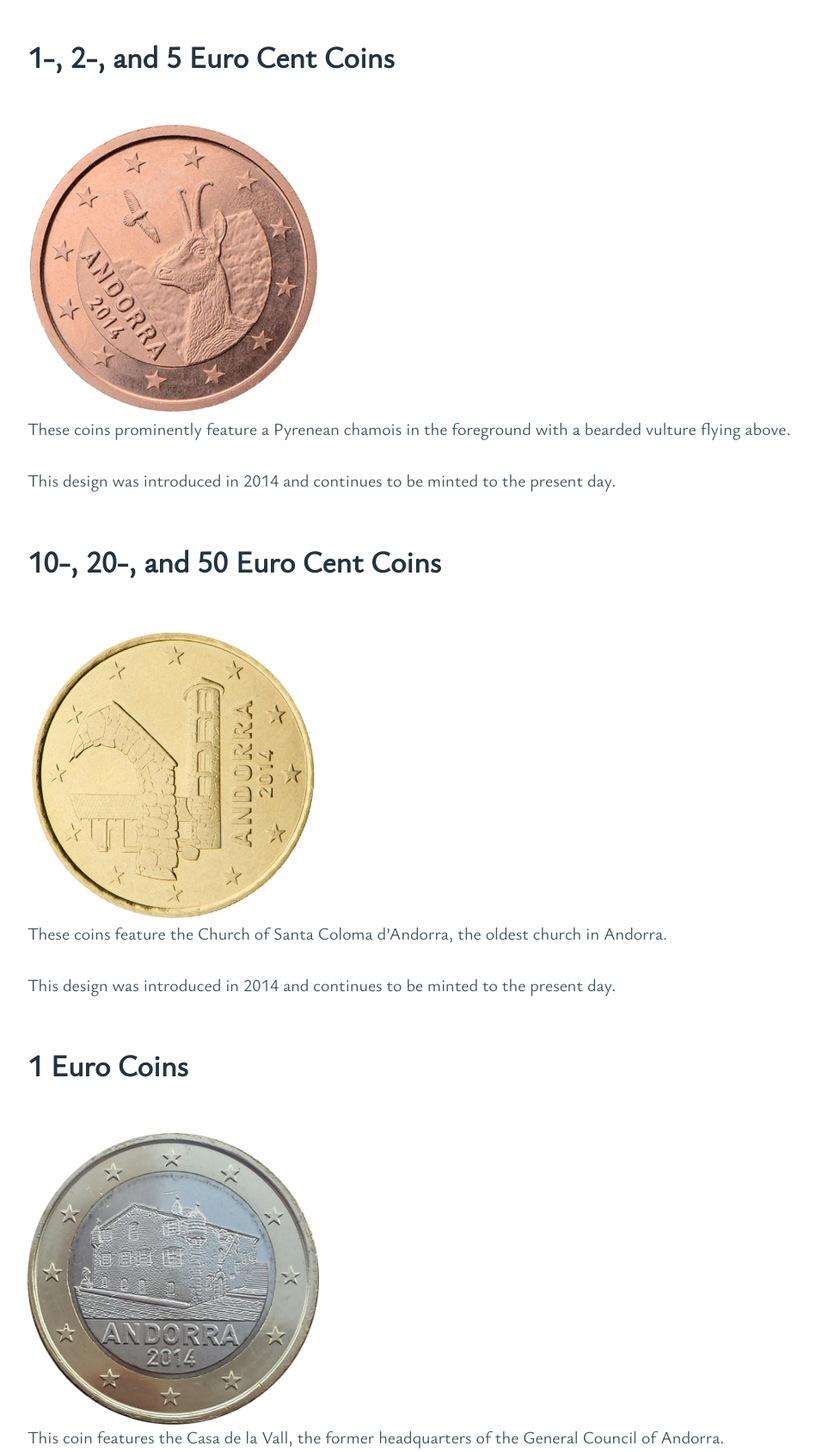
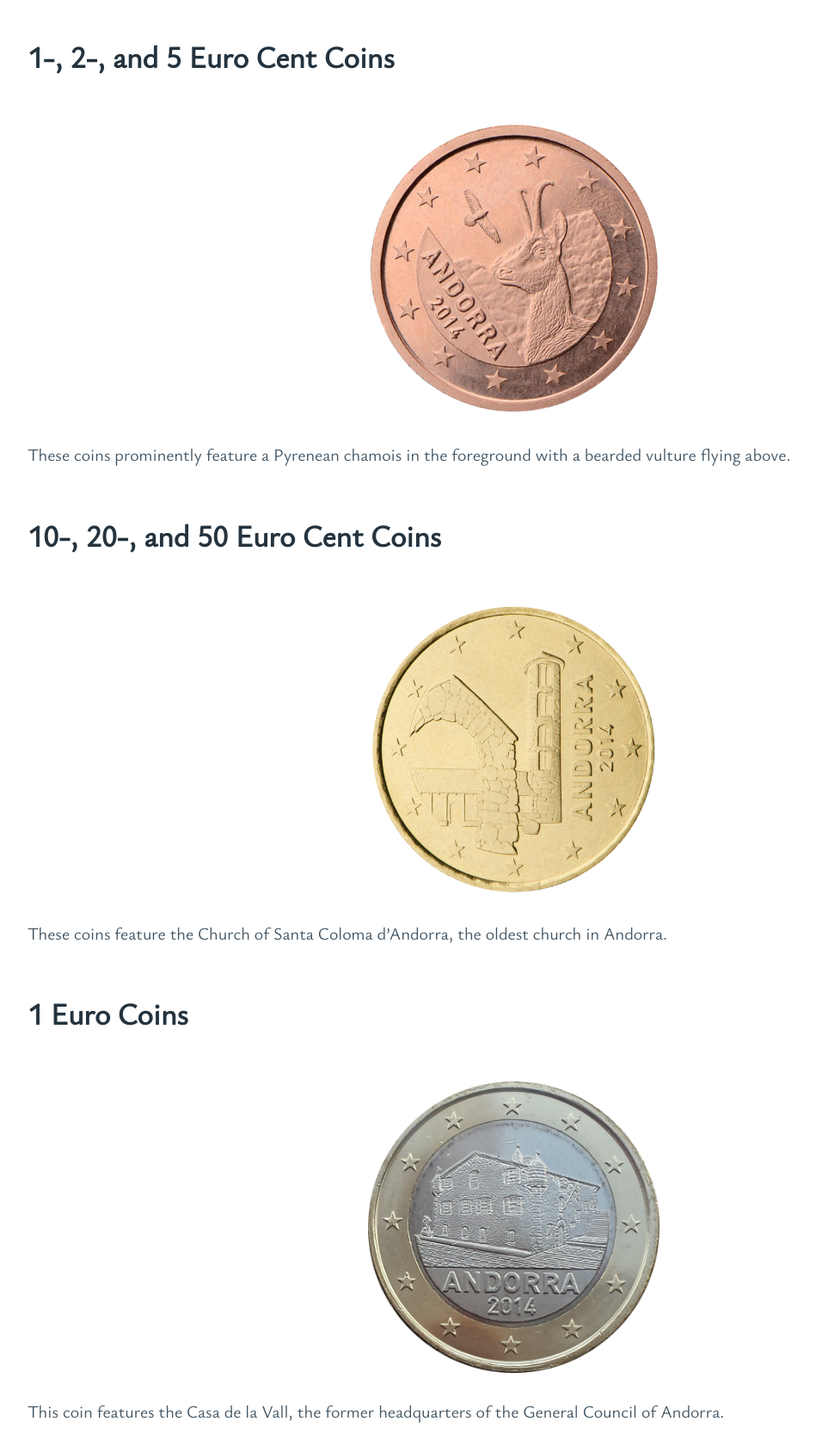
Before and after one commit to Mango0x45/ToBeNamed, a Python web app: template src/templates/coins/designs/ad.html in a window 1280 px wide. Shown: the part 232-1921 px from the top of the page at 86% size, without its empty margins (43-992 px from the left). Run offline with Jinja, Linux system fonts and the light colour scheme; the template is opened without the code that fills it: most values are stand-ins (such as "Sample title", 1, 10 or a date in 2020).

Commit message:
Update designs page for Andorra

```diff
--- a/src/templates/coins/designs/ad.html
+++ b/src/templates/coins/designs/ad.html
@@ -12,66 +12,50 @@
 
 <main>
 	<h2>{{ _("1-, 2-, and 5 Euro Cent Coins") }}</h2>
-	<img src="/static/designs/ad/001.png">
+	<div class="design-container">
+		<img src="/static/designs/ad/001.png">
+	</div>
 	<br>
 	<p>
-		{{
-			_("These coins prominently feature a Pyrenean chamois in the foreground
-			with a bearded vulture flying above.")
-		}}
-	</p>
-	<p>
-		{{
-			_("This design was introduced in 2014 and continues to be minted to the
-			present day.")
-		}}
+		{% trans %}
+		These coins prominently feature a Pyrenean chamois in the foreground with a
+		bearded vulture flying above.
+		{% endtrans %}
 	</p>
 
 	<h2>{{ _("10-, 20-, and 50 Euro Cent Coins") }}</h2>
-	<img src="/static/designs/ad/050.png">
+	<div class="design-container">
+		<img src="/static/designs/ad/050.png">
+	</div>
 	<br>
 	<p>
-		{{
-			_("These coins feature the Church of Santa Coloma d’Andorra, the oldest
-			church in Andorra.")
-		}}
-	</p>
-	<p>
-		{{
-			_("This design was introduced in 2014 and continues to be minted to the
-			present day.")
-		}}
+		{% trans %}
+		These coins feature the Church of Santa Coloma d’Andorra, the oldest church
+		in Andorra.
+		{% endtrans %}
 	</p>
 
 	<h2>{{ _("1 Euro Coins") }}</h2>
-	<img src="/static/designs/ad/100.png">
+	<div class="design-container">
+		<img src="/static/designs/ad/100.png">
+	</div>
 	<br>
 	<p>
-		{{
-			_("This coin features the Casa de la Vall, the former headquarters of the
-			General Council of Andorra.")
-		}}
-	</p>
-	<p>
-		{{
-			_("This design was introduced in 2014 and continues to be minted to the
-			present day.")
-		}}
+		{% trans %}
+		This coin features the Casa de la Vall, the former headquarters of the
+		General Council of Andorra.
+		{% endtrans %}
 	</p>
 
 	<h2>{{ _("2 Euro Coins") }}</h2>
-	<img src="/static/designs/ad/200.png">
+	<div class="design-container">
+		<img src="/static/designs/ad/200.png">
+	</div>
 	<br>
 	<p>
-		{{
-			_("This coin features the Andorran coat of arms.  ")
-		}}
-	</p>
-	<p>
-		{{
-			_("This design was introduced in 2014 and continues to be minted to the
-			present day.")
-		}}
+		{% trans %}
+		This coin features the Andorran coat of arms.
+		{% endtrans %}
 	</p>
 </main>
 
```
